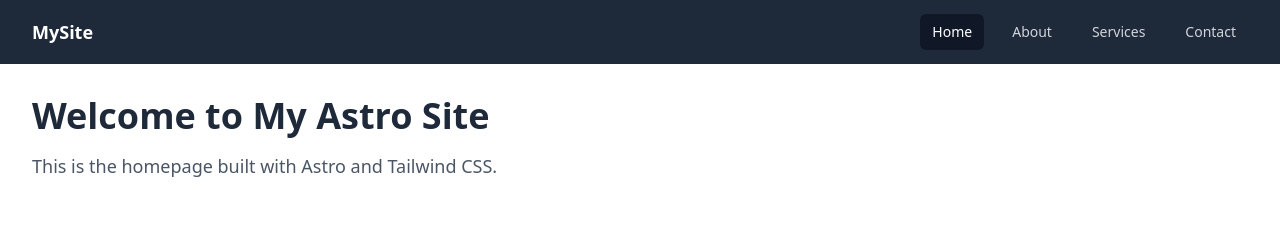
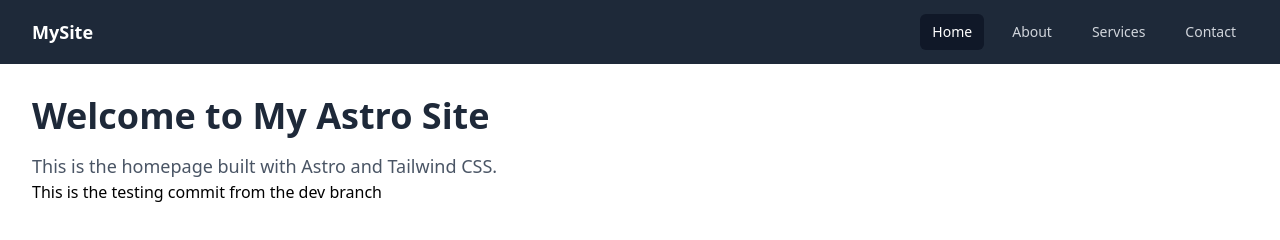
Before and after one commit to theYE-8266-viren-Nai/shovelHeads, an Astro site: page / in a window 1280 px wide. Built offline with nearby package versions, Linux system fonts and the light colour scheme; Astro itself is replaced by a stand-in of ours.

Commit message:
dev branch

```diff
--- a/src/pages/index.astro
+++ b/src/pages/index.astro
@@ -5,4 +5,5 @@ import Layout from '../layouts/Layout.astro';
 <Layout>
   <h1 class="text-4xl font-bold text-gray-800 mb-4">Welcome to My Astro Site</h1>
   <p class="text-lg text-gray-600">This is the homepage built with Astro and Tailwind CSS.</p>
+  <h1>This is the testing commit from the dev branch</h1>
 </Layout>
```
